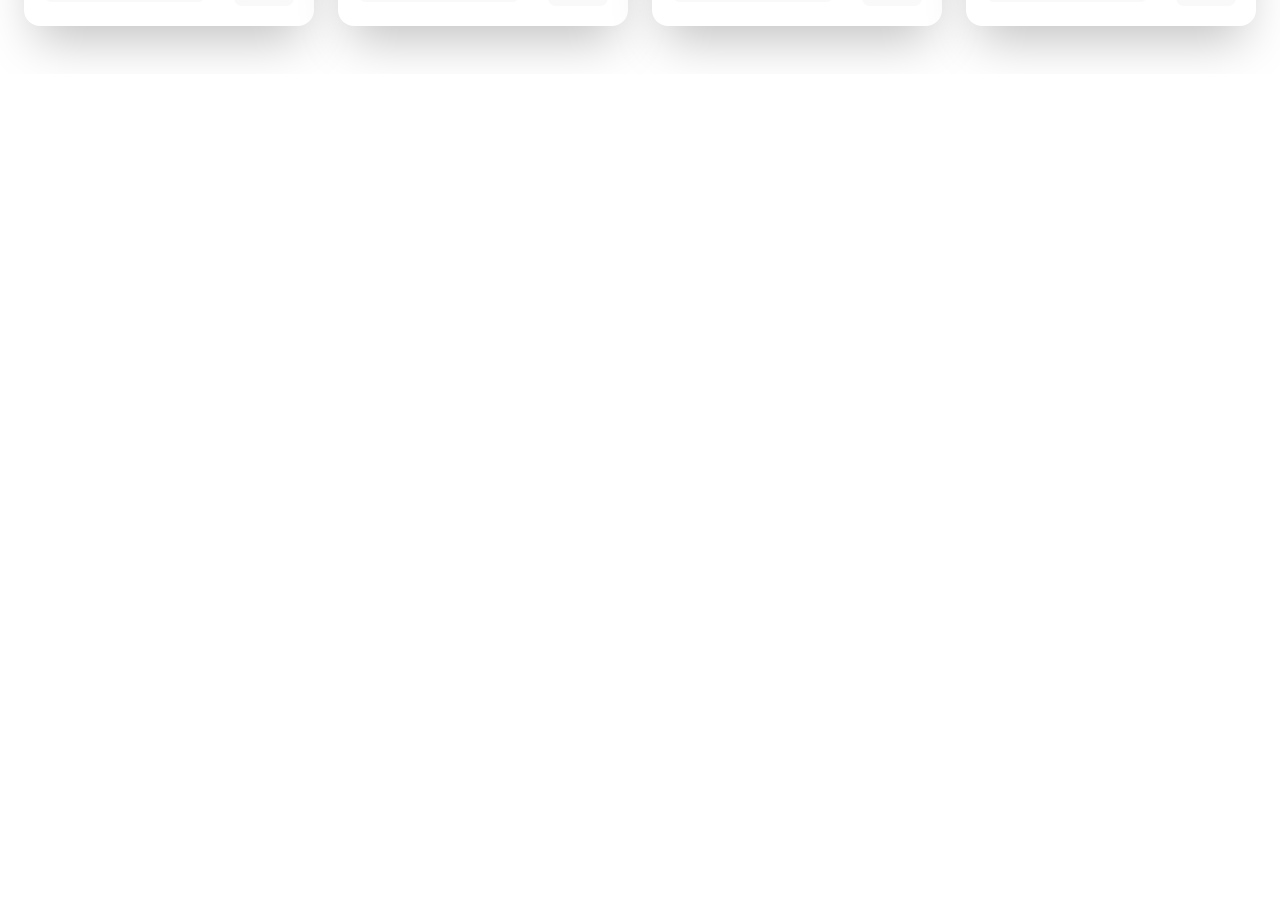
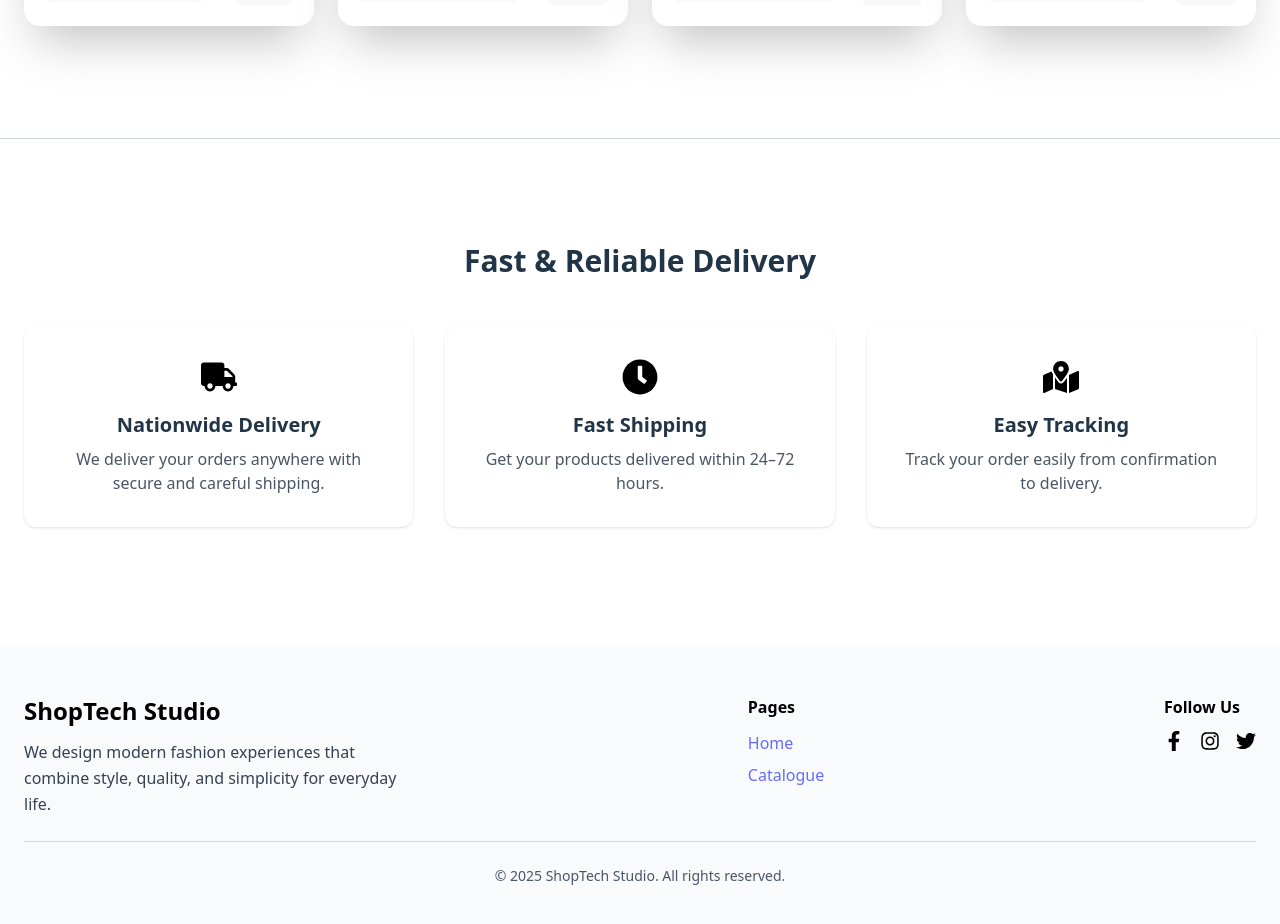
Before and after one commit to yassin701/ShopTech, a React (Vite) app: page / in a window 1280 px wide. Shown: the part 1900-2824 px from the top of the page. Before the commit the page ends 1974 px from the top, so only its background shows below. Built offline with nearby package versions, Linux system fonts and the light colour scheme.

Commit message:
Add section delivery and footer

```diff
--- a/src/App.jsx
+++ b/src/App.jsx
@@ -3,6 +3,7 @@ import Navbar from './Components/Navbar'
 import Home from './pages/Home'
 import './App.css'
 import Catalogue from './pages/Catalogue'
+import Footer from './Components/Footer'
 
 function App() {
 
@@ -16,6 +17,7 @@ function App() {
       <Route path='/catalogue' element={<Catalogue/>}/>
 
     </Routes>
+     <Footer/>
     </BrowserRouter>
   )
 }
--- /dev/null
+++ b/src/Components/Footer.jsx
@@ -0,0 +1,54 @@
+import { FaFacebookF, FaInstagram, FaTwitter } from "react-icons/fa";
+import { Link } from "react-router-dom";
+
+export default function Footer() {
+  return (
+    <footer className="bg-gray-50 text-black mt-20">
+      <div className="max-w-7xl mx-auto px-6 py-12">
+
+        {/* Top */}
+        <div className="flex flex-col md:flex-row justify-between gap-10">
+
+          {/* Brand */}
+          <div className="max-w-sm">
+            <h2 className="text-2xl font-bold mb-3">ShopTech Studio</h2>
+            <p className="text-gray-700 leading-relaxed">
+              We design modern fashion experiences that combine style, quality,
+              and simplicity for everyday life.
+            </p>
+          </div>
+
+          {/* Links */}
+          <div>
+            <h3 className="font-semibold mb-3">Pages</h3>
+            <ul className="space-y-2 text-gray-700">
+              <li>
+                <Link to="/" className="hover:underline">Home</Link>
+              </li>
+              <li>
+                <Link to="/catalogue" className="hover:underline">Catalogue</Link>
+              </li>
+            </ul>
+          </div>
+
+          {/* Social */}
+          <div>
+            <h3 className="font-semibold mb-3">Follow Us</h3>
+            <div className="flex gap-4 text-xl">
+              <FaFacebookF className="cursor-pointer hover:text-gray-600" />
+              <FaInstagram className="cursor-pointer hover:text-gray-600" />
+              <FaTwitter className="cursor-pointer hover:text-gray-600" />
+            </div>
+          </div>
+
+        </div>
+
+        {/* Bottom */}
+        <div className="border-t border-gray-300 mt-6 pt-6 text-center text-sm text-gray-600">
+          © {new Date().getFullYear()} ShopTech Studio. All rights reserved.
+        </div>
+
+      </div>
+    </footer>
+  );
+}
--- a/src/pages/Home.jsx
+++ b/src/pages/Home.jsx
@@ -3,7 +3,7 @@ import fashion from "../assets/video/fashion.mp4";
 import { useNavigate } from 'react-router-dom';
 import products from '../data/Product';
 import ProductCard from '../Components/ProductCard';
-import { FaStore } from "react-icons/fa";
+import { FaTruck, FaClock, FaMapMarkedAlt } from "react-icons/fa";
 
 
 
@@ -73,15 +73,12 @@ export default function Home() {
         </div>
       </section>
 
-
-
-
       {/*ligne*/}
       <div className='w-full h-px bg-gray-300 my-5'></div>
 
 
       {/*section best products*/}
-      <section className="py-2 px-6 max-w-7xl mx-auto">
+      <section className="py-2  px-6 max-w-7xl mx-auto">
         <h1 className='text-3xl font-bold mt-7 mb-5 flex items-center justify-center '>Our Best Products</h1>
         <p className='text-center text-gray-600  max-w-2xl mx-auto mb-8'>
           Discover some of our best products selected for you.
@@ -93,6 +90,53 @@ export default function Home() {
         </div>
       </section>
 
+
+      {/*ligne*/}
+      <div className='w-full h-px bg-gray-300 my-16'></div>
+
+
+      {/*section delivery*/}
+
+      <section className=" py-10 my-16">
+        <div className="max-w-7xl mx-auto px-6">
+
+          <h2 className="text-3xl font-bold text-center mb-12">
+            Fast & Reliable Delivery
+          </h2>
+
+          <div className="grid grid-cols-1 md:grid-cols-3 gap-8 text-center">
+
+            {/* Card 1 */}
+            <div className="bg-white p-8 rounded-xl shadow hover:shadow-lg transition">
+              <FaTruck className="text-4xl mx-auto mb-4 text-black" />
+              <h3 className="text-xl font-semibold mb-2">Nationwide Delivery</h3>
+              <p className="text-gray-600">
+                We deliver your orders anywhere with secure and careful shipping.
+              </p>
+            </div>
+
+            {/* Card 2 */}
+            <div className="bg-white p-8 rounded-xl shadow hover:shadow-lg transition">
+              <FaClock className="text-4xl mx-auto mb-4 text-black" />
+              <h3 className="text-xl font-semibold mb-2">Fast Shipping</h3>
+              <p className="text-gray-600">
+                Get your products delivered within 24–72 hours.
+              </p>
+            </div>
+
+            {/* Card 3 */}
+            <div className="bg-white p-8 rounded-xl shadow hover:shadow-lg transition">
+              <FaMapMarkedAlt className="text-4xl mx-auto mb-4 text-black" />
+              <h3 className="text-xl font-semibold mb-2">Easy Tracking</h3>
+              <p className="text-gray-600">
+                Track your order easily from confirmation to delivery.
+              </p>
+            </div>
+
+          </div>
+        </div>
+      </section>
+
     </>
   )
 }
```
